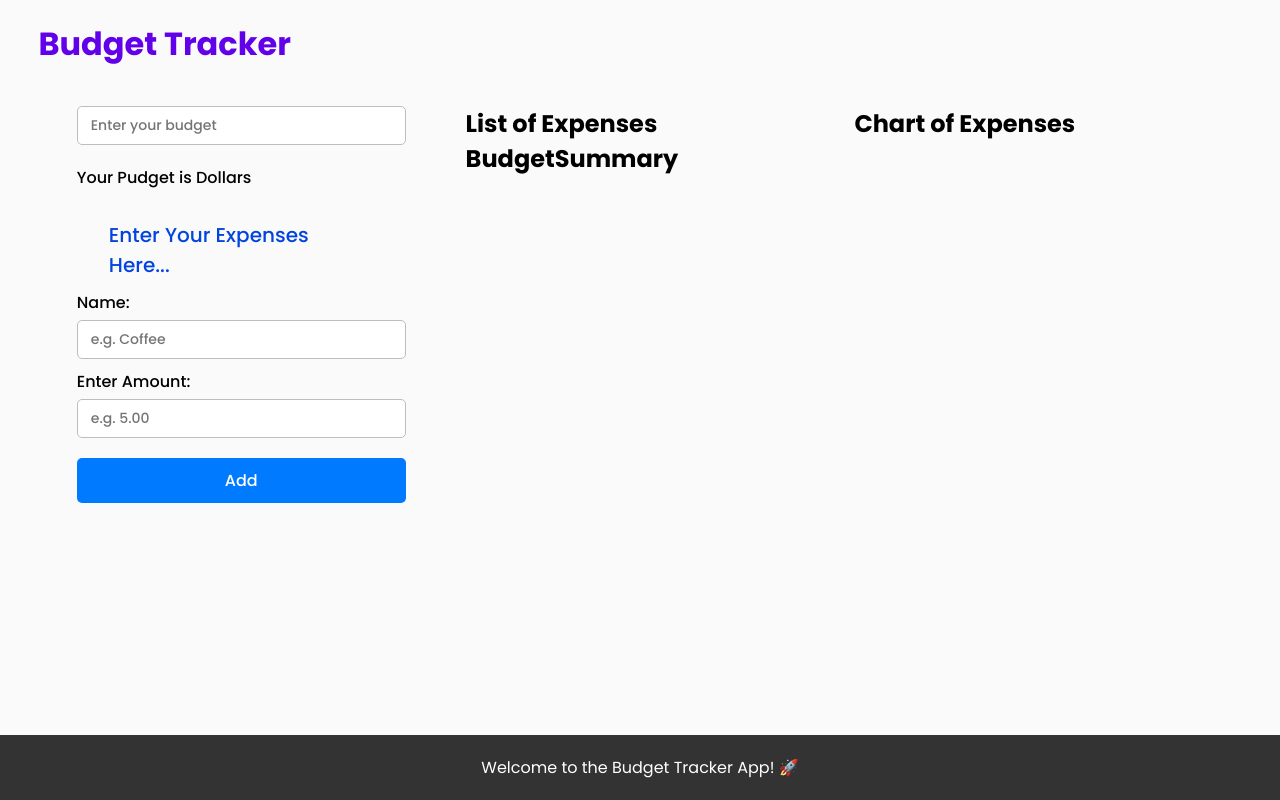
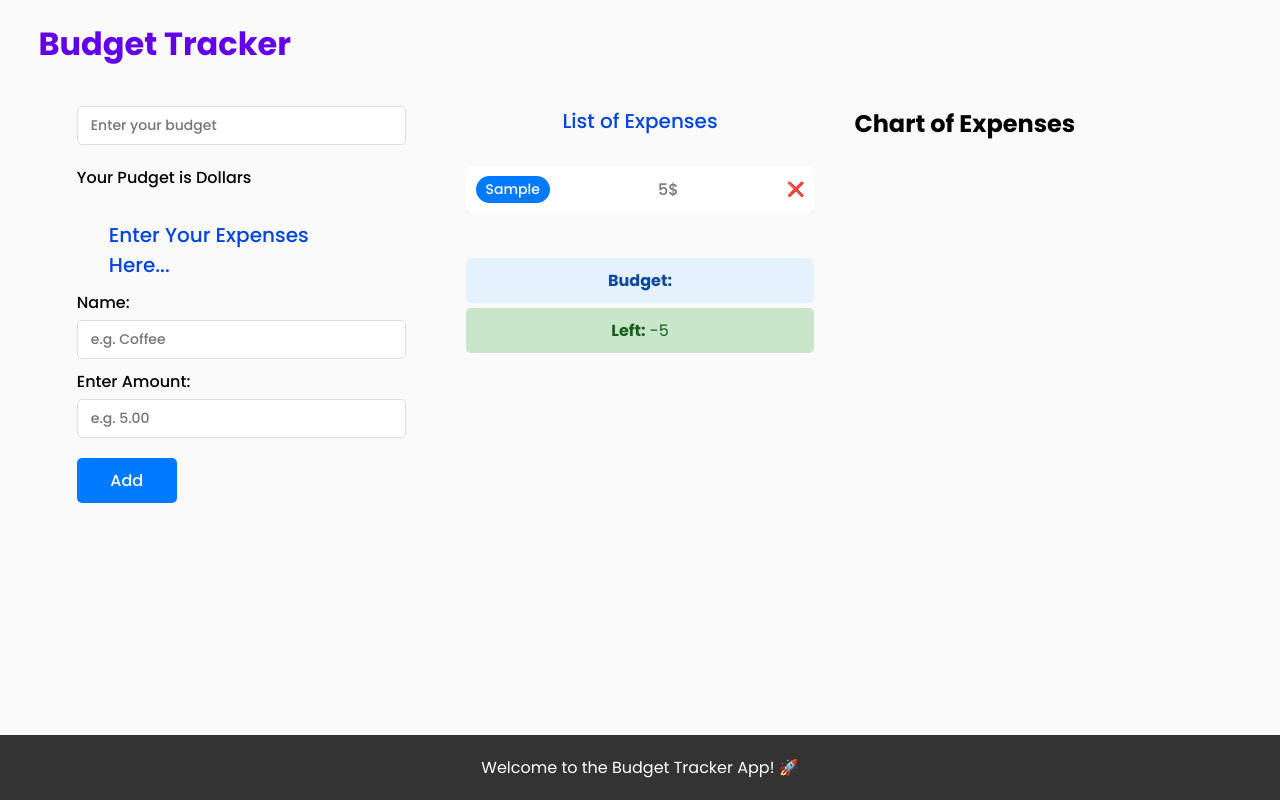
Before and after one commit to HseinKt/Brainwave_Matrix_Intern, a React (Vite) app: page /tracker in a window 1280 px wide. Both pictures are taken after typing "Sample", "5" into the empty fields and a click on the button "Add". Built offline with nearby package versions, Linux system fonts and the light colour scheme.

Commit message:
Finished ExpenseList and BudgetSummary components

```diff
--- a/src/CSS/BugetTracker.css
+++ b/src/CSS/BugetTracker.css
@@ -26,6 +26,7 @@
     justify-content: flex-start;
 }
 
+/* budget-tracker-data */
 .budget-input-container {
     display: flex;;
     flex-direction: column;
@@ -59,7 +60,7 @@ input:focus {
     flex-direction: column;
     padding: 0px 20px 20px 0px;
 }
-.expense-form h3 {
+h3 {
     font-size: var(--font-size-subtitle);
     font-weight: var(--font-weight-label);
     margin-bottom: 10px;
@@ -82,8 +83,95 @@ label {
     font-size: var(--font-size-label);
     font-weight: var(--font-weight-label);
     transition: background-color 0.3s ease;
+    width: 100px;
 }
 .expense-form button:hover {
     background: var(--btn-hover-color);
     transition: background-color 0.3s ease;
 }
+
+/* budget-tracker-list */
+.expense-list {
+    display: flex;
+    flex-direction: column;
+    align-items: center;
+    padding: 0px 0px 20px 0px;
+    gap: 20px;
+    width: 100%;
+    max-height: 46.9vh;
+}
+.expense-list p{
+    color: var(--text-color-input);
+}
+.expense-list ul {
+    list-style: none;
+    padding: 0;
+    margin: 0;
+    display: flex;
+    flex-direction: column;
+    gap: 8px;
+    width: 100%;
+    overflow-y: auto;
+}
+.expense-list ul::-webkit-scrollbar {
+    width: 6px;
+}
+.expense-list ul::-webkit-scrollbar-thumb {
+    background-color: #1976d2;
+    border-radius: 3px;
+}
+.expense-list li {
+    display: flex;
+    justify-content: space-between;
+    align-items: center;
+    padding: 10px;
+    background-color: var(--color-white);
+    border-radius: 5px;
+    box-shadow: 0 2px 5px rgba(0, 0, 0, 0.1);
+    transition: background-color 0.3s ease;
+}
+.expense-list li:hover {
+    background-color: var(--border-color);
+    transition: background-color 0.3s ease;
+}
+.expense-list li span {
+    font-size: var(--font-size-label);
+    font-weight: var(--font-weight-label);
+    color: var(--text-color-input);
+}
+.expense-list li .span-amount:hover {
+    color: black;
+}
+.expense-list li .span-name {
+    color: var(--color-white);
+    background-color: var(--btn-color);
+    border-radius: 50px;
+    padding: 3px 10px;
+    font-size: var(--font-size-input);
+}
+.expense-list button {
+    background: none;
+    border: none;
+    cursor: pointer;
+    font-size: var(--font-size-input);
+}
+.expense-list button:hover {
+    text-shadow: 0 0 5px var(--fifth-color);
+}
+.budget-summary {
+    margin-top: 20px;
+    text-align: center;
+}
+.budget, .remaining {
+    padding: 10px;
+    margin: 5px 0;
+    border-radius: 5px;
+}
+.budget {
+    background-color: #e3f2fd;
+    color: #0d47a1;
+}
+.remaining {
+    background-color: #c8e6c9;
+    color: #1b5e20;
+}
--- a/src/components/BudgetSummary.jsx
+++ b/src/components/BudgetSummary.jsx
@@ -1,8 +1,9 @@
-const BudgetSummary = () => {
+const BudgetSummary = (props) => {
     return (
-        <>
-            <h2>BudgetSummary</h2>
-        </>
+        <div className="budget-summary">
+            <div className="budget"> <strong>Budget:</strong> {props.budget.toLocaleString()} </div>
+            <div className="remaining"> <strong>Left:</strong> {props.remaining.toLocaleString()} </div>
+        </div>
      );
 }
 
--- a/src/components/ExpenseList.jsx
+++ b/src/components/ExpenseList.jsx
@@ -1,11 +1,20 @@
-const ExpenseList = () => {
+const ExpenseList = (props) => {
     return (
-        <div>
-            <h2>List of Expenses</h2>
-            <div className="budget-tracker-list">
-            </div>
-            <div className="budget-tracker-chart">
-            </div>
+        <div className="expense-list">
+            <h3>List of Expenses</h3>
+            {props.expenses.length === 0 ? (
+                <p>No expenses added yet.</p>
+            ) : (
+                <ul>
+                    {props.expenses.map((expense, id) => (
+                        <li key={id}>
+                            <span className="span-name">{expense.name}</span>
+                            <span className="span-amount">{expense.amount}$</span>
+                            <button onClick={() => props.handleDeleteExpense(id)}>❌</button>
+                        </li>
+                    ))}
+                </ul>
+            )}
         </div>
      );
 }
--- a/src/index.css
+++ b/src/index.css
@@ -31,7 +31,7 @@
   --padding-inline: 6vw;
   --padding-page: 3vw;
 
-  --border-color: rgb(192, 188, 188);
+  --border-color: rgb(221, 221, 221);
   --font-weight-label: 500;
   --font-size-label: 16px;
   --font-size-input: 14px;
--- a/src/pages/BugetTracker.jsx
+++ b/src/pages/BugetTracker.jsx
@@ -8,10 +8,14 @@ import BudgetInput from '../components/BudgetInput';
 import BudgetSummary from '../components/BudgetSummary';
 
 const BugetTracker = () => {
-    const [expenses, setExpenses] = useState([]);
     const [budget, setBudget] = useState(() => {
         const savedBudget = localStorage.getItem('budget');
         return savedBudget ? Number(savedBudget) : '';
+    });
+
+    const [expenses, setExpenses] = useState(() => {
+        const savedExpenses = localStorage.getItem('expenses');
+        return savedExpenses ? JSON.parse(savedExpenses) : [];
     });
 
     const handleAddExpense = (expense) => {
@@ -19,15 +23,20 @@ const BugetTracker = () => {
     }
 
     const handleDeleteExpense = (id) => {
-        const updatedExpenses = expenses.filter(expense => expense-id != id);
-        setExpenses(updatedExpenses);
+        setExpenses(expenses.filter((_, i) => i !== id));
     }
 
-    const remaining = budget - expenses.reduce((acc, expense) => acc - expense.amount, budget);
+    // const remaining = budget - expenses.reduce((acc, expense) => acc + expense.amount, budget);
+    const totalSpent = expenses.reduce((acc, exp) => acc + Number(exp.amount), 0);
+    const remaining = budget - totalSpent;
 
     useEffect(() => {
         localStorage.setItem('budget', budget);
     }, [budget]);
+
+    useEffect(() => {
+        localStorage.setItem('expenses', JSON.stringify(expenses));
+    }, [expenses]);
 
     return (
         <div className="budget-tracker-container">
```
